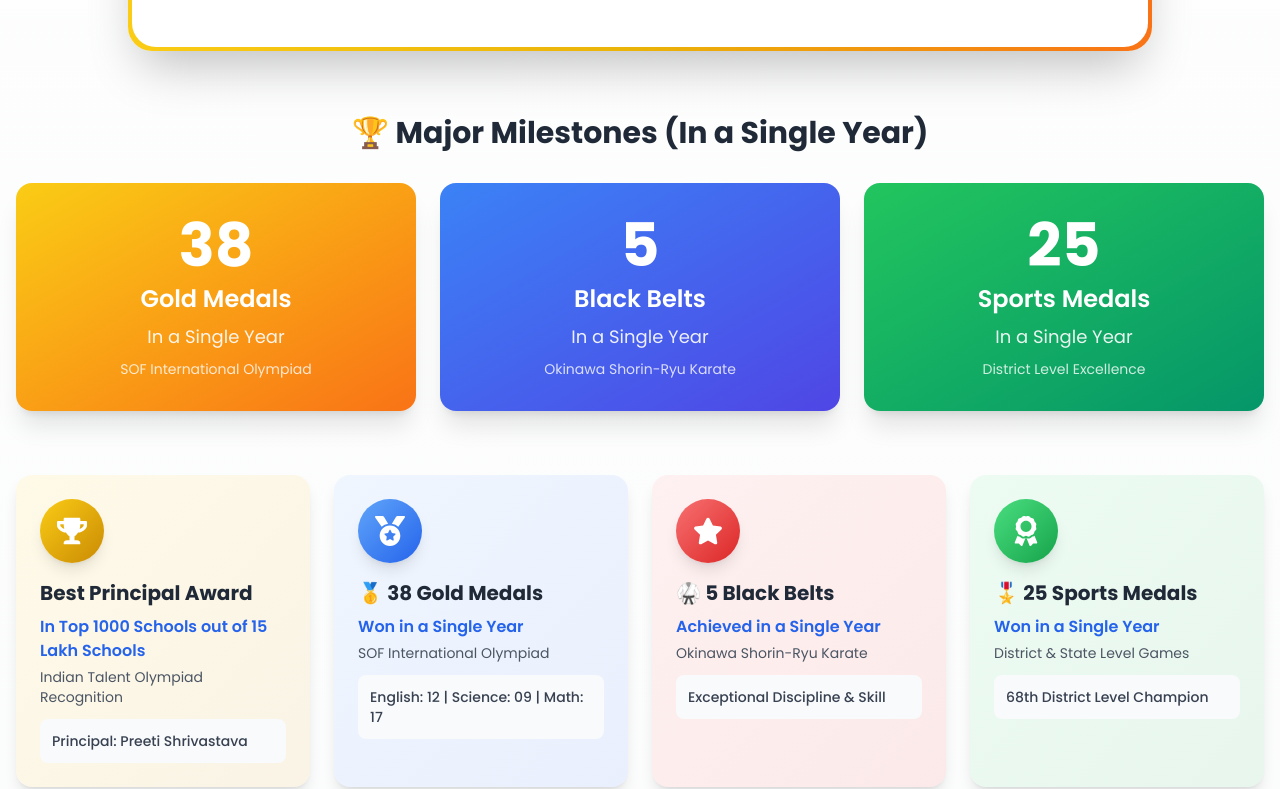
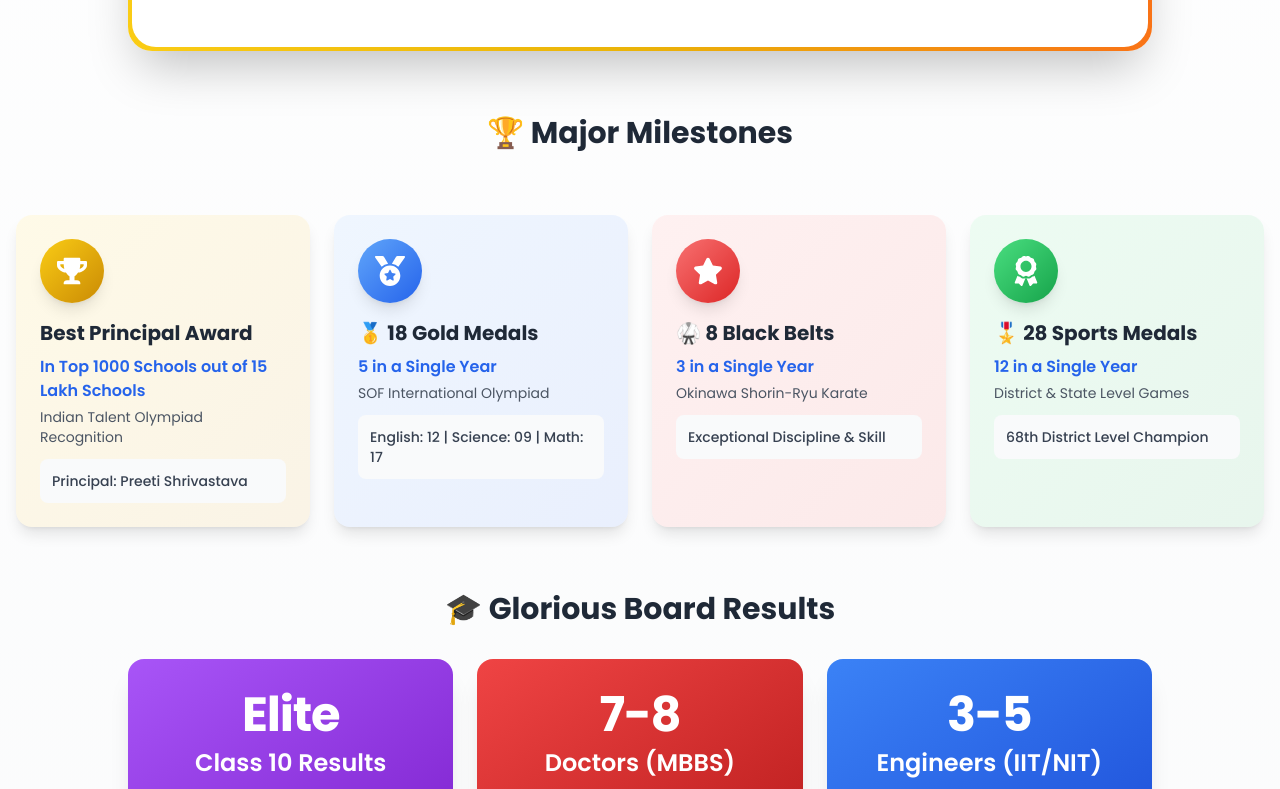
Before and after one commit to alwaysvikaschoudhary/adarsh-children-school, a React (Vite) app: page /achievements in a window 1280 px wide. Shown: the part 1571-2360 px from the top of the page. Built offline with nearby package versions, Linux system fonts and the light colour scheme.

Commit message:
refactor: update milestone statistics and remove redundant achievement cards from Achievements component

```diff
--- a/src/components/About.jsx
+++ b/src/components/About.jsx
@@ -39,8 +39,8 @@ const About = () => {
   ];
 
   const highlights = [
-    "🥇 38 Gold Medals in a Single Year",
-    "🥋 5 Black Belts & 🎖️ 25 Medals (Single Year)",
+    "🥇 18 Gold Medals in a Single Year",
+    "🥋 9 Black Belts & 🎖️ 28 Medals (Single Year)",
     "7-8 Doctors produced every year",
     "3-5 Engineers produced annually",
     "Gold in Games for 4 consecutive years",
--- a/src/components/Achievements.jsx
+++ b/src/components/Achievements.jsx
@@ -330,24 +330,24 @@ const Achievements = () => {
     },
     {
       icon: FaMedal,
-      title: "🥇 38 Gold Medals",
-      description: "Won in a Single Year",
+      title: "🥇 18 Gold Medals",
+      description: "5 in a Single Year",
       subtitle: "SOF International Olympiad",
       color: "from-blue-400 to-blue-600",
       stats: "English: 12 | Science: 09 | Math: 17",
     },
     {
       icon: FaStar,
-      title: "🥋 5 Black Belts",
-      description: "Achieved in a Single Year",
+      title: "🥋 8 Black Belts",
+      description: "3 in a Single Year",
       subtitle: "Okinawa Shorin-Ryu Karate",
       color: "from-red-400 to-red-600",
       stats: "Exceptional Discipline & Skill",
     },
     {
       icon: FaAward,
-      title: "🎖️ 25 Sports Medals",
-      description: "Won in a Single Year",
+      title: "🎖️ 28 Sports Medals",
+      description: "12 in a Single Year",
       subtitle: "District & State Level Games",
       color: "from-green-400 to-green-600",
       stats: "68th District Level Champion",
@@ -486,42 +486,8 @@ const Achievements = () => {
           <h3
             className={`text-3xl font-bold text-center text-gray-800 dark:text-white mb-8 transition-all duration-700 ${cardsVisible ? "opacity-100 translate-y-0" : "opacity-0 translate-y-10"}`}
           >
-            🏆 Major Milestones (In a Single Year)
+            🏆 Major Milestones
           </h3>
-          <div className="grid md:grid-cols-3 gap-6">
-            <div
-              className={`bg-gradient-to-br from-yellow-400 to-orange-500 rounded-2xl p-8 text-white text-center shadow-xl card-hover transition-all duration-700 ${cardsVisible ? "opacity-100 scale-100" : "opacity-0 scale-90"}`}
-            >
-              <div className="text-6xl font-bold mb-2">38</div>
-              <div className="text-2xl font-semibold mb-2">Gold Medals</div>
-              <div className="text-lg opacity-90 mb-2">In a Single Year</div>
-              <div className="text-sm opacity-80">
-                SOF International Olympiad
-              </div>
-            </div>
-            <div
-              className={`bg-gradient-to-br from-blue-500 to-indigo-600 rounded-2xl p-8 text-white text-center shadow-xl card-hover transition-all duration-700 ${cardsVisible ? "opacity-100 scale-100" : "opacity-0 scale-90"}`}
-              style={{ transitionDelay: "200ms" }}
-            >
-              <div className="text-6xl font-bold mb-2">5</div>
-              <div className="text-2xl font-semibold mb-2">Black Belts</div>
-              <div className="text-lg opacity-90 mb-2">In a Single Year</div>
-              <div className="text-sm opacity-80">
-                Okinawa Shorin-Ryu Karate
-              </div>
-            </div>
-            <div
-              className={`bg-gradient-to-br from-green-500 to-emerald-600 rounded-2xl p-8 text-white text-center shadow-xl card-hover transition-all duration-700 ${cardsVisible ? "opacity-100 scale-100" : "opacity-0 scale-90"}`}
-              style={{ transitionDelay: "400ms" }}
-            >
-              <div className="text-6xl font-bold mb-2">25</div>
-              <div className="text-2xl font-semibold mb-2">Sports Medals</div>
-              <div className="text-lg opacity-90 mb-2">In a Single Year</div>
-              <div className="text-sm opacity-80">
-                District Level Excellence
-              </div>
-            </div>
-          </div>
         </div>
 
         {/* Major Achievements Grid (Existing) */}
```
